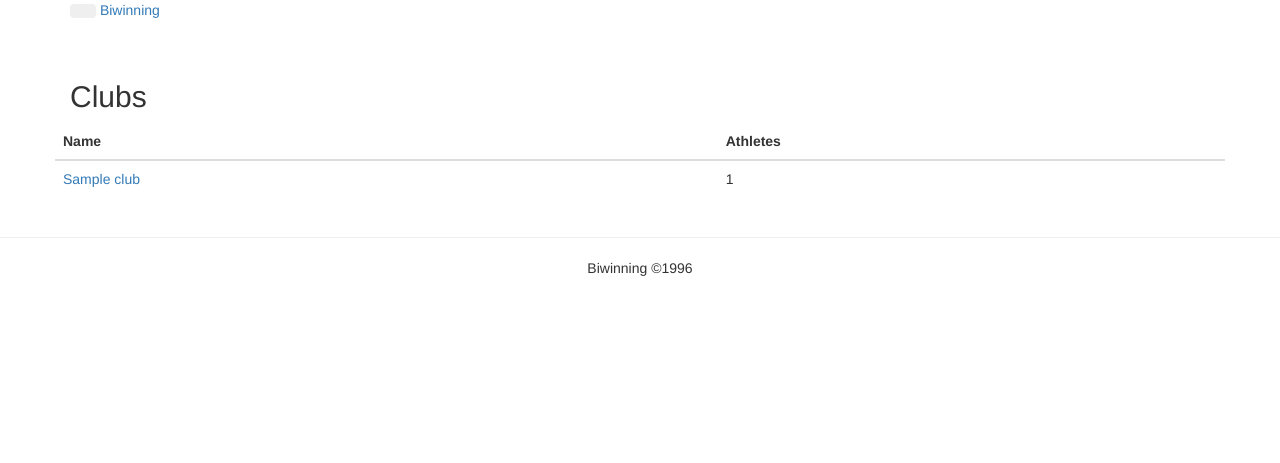
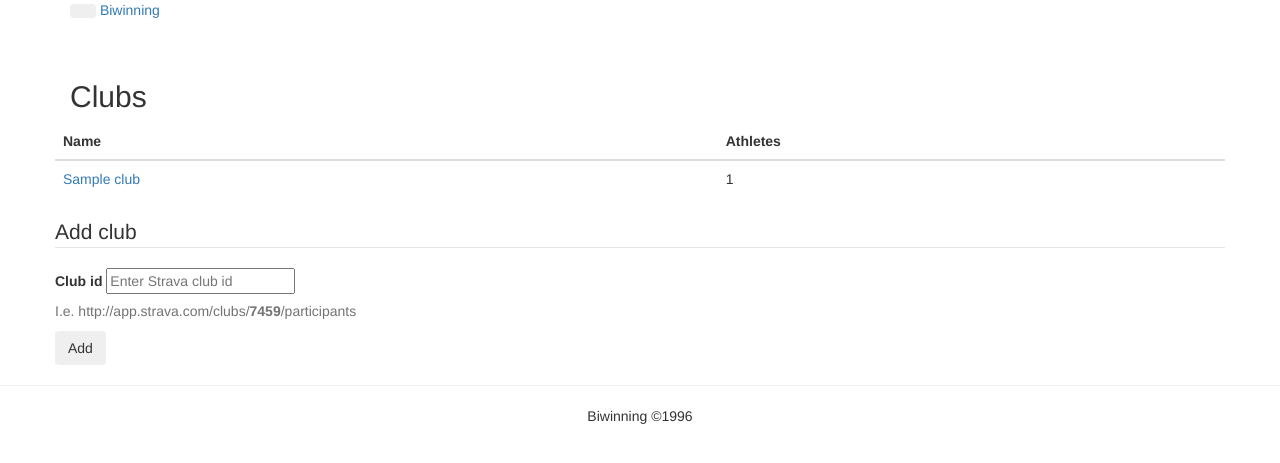
Before and after one commit to steinar/biwinning, a Flask app: template biwinning/src/biwinning/templates/clubs.html in a window 1280 px wide. Shown: the top 463 px of the page. Run offline with Flask 2, Linux system fonts and the light colour scheme; the template is opened without the code that fills it: most values are stand-ins (such as "Sample title", 1, 10 or a date in 2020); parts of the project's set-up code (start-up, migrations or seed data) failed here and were passed over; some libraries are stand-ins or nearby versions.

Commit message:
Add club form

```diff
--- a/biwinning/src/biwinning/templates/club-overview.html
+++ b/biwinning/src/biwinning/templates/club-overview.html
@@ -5,6 +5,7 @@
 {% block body %}
 <h1 style="display:none">Biwinning</h1>
 <h2>Overview for {{ club.name }}</h2>
+<a class="btn btn-mini pull-right" title="Fetch now - also done periodically" href="{{ url_for('update', club_id=club.strava_id) }}"><i class="icon- icon-refresh"></i> Fetch rides now</a>
 <div>
     <div id="content">
         <div class="row">
--- a/biwinning/src/biwinning/templates/clubs.html
+++ b/biwinning/src/biwinning/templates/clubs.html
@@ -13,7 +13,7 @@
             <tbody>
             {% for club in clubs %}
             <tr>
-                <td><a href="{{ url_for('weekly_scoreboard', club_id=club.strava_id) }}">{{club.name}}</a></td>
+                <td><a href="{{ url_for('club_overview', club_id=club.strava_id) }}">{{club.name}}</a></td>
                 <td>{{ club.athlete_count }}</td>
             </tr>
             {% endfor %}
@@ -21,4 +21,17 @@
         </table>
     </div>
 </div>
+<div class="row">
+    <div class="span12">
+        <form action="{{ url_for('add_club') }}" method="post">
+            <fieldset>
+                <legend>Add club</legend>
+                <label>Club id</label>
+                <input type="text" name="add_club_id" placeholder="Enter Strava club id">
+                <span class="help-block">I.e. http://app.strava.com/clubs/<strong>7459</strong>/participants</span>
+                <button type="submit" class="btn">Add</button>
+            </fieldset>
+        </form>
+    </div>
+</div>
 {% endblock %}
--- a/biwinning/src/biwinning/views.py
+++ b/biwinning/src/biwinning/views.py
@@ -1,4 +1,4 @@
-from flask import render_template, redirect, url_for, session, send_from_directory
+from flask import render_template, redirect, url_for, session, send_from_directory, request
 import os
 from biwinning.config import app
 from biwinning.data import get_club
@@ -21,6 +21,13 @@ def index():
 def clubs():
     clubs = Club.all_augmented()
     return render_template('clubs.html', clubs=clubs)
+
+@app.route('/add-club', methods=['POST'])
+def add_club():
+    club = get_club(request.form['add_club_id'])
+    if club:
+        return redirect(url_for('club_overview', club_id=club.strava_id))
+    return redirect(url_for('clubs'))
 
 
 @app.route('/<club_id>/overview')
```
